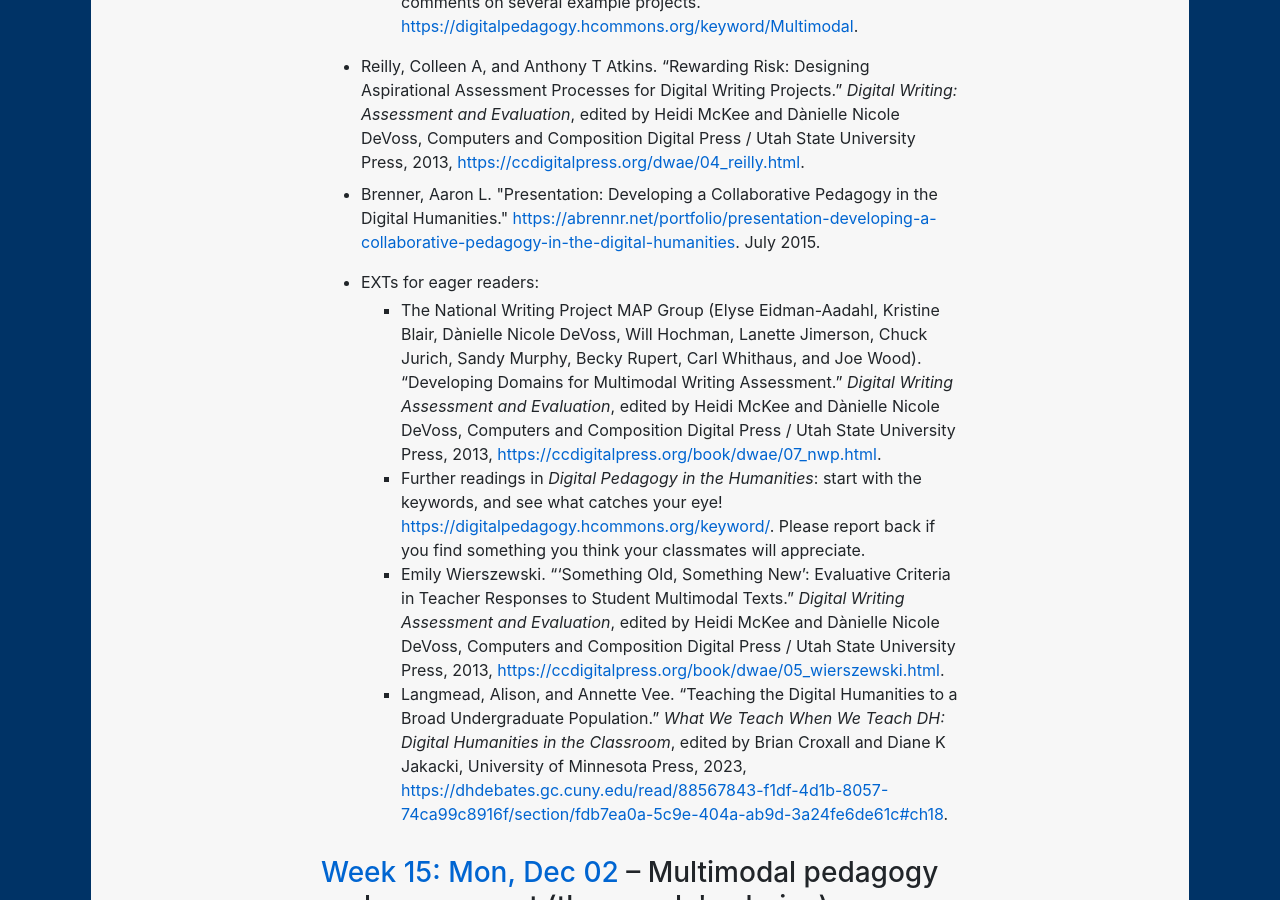
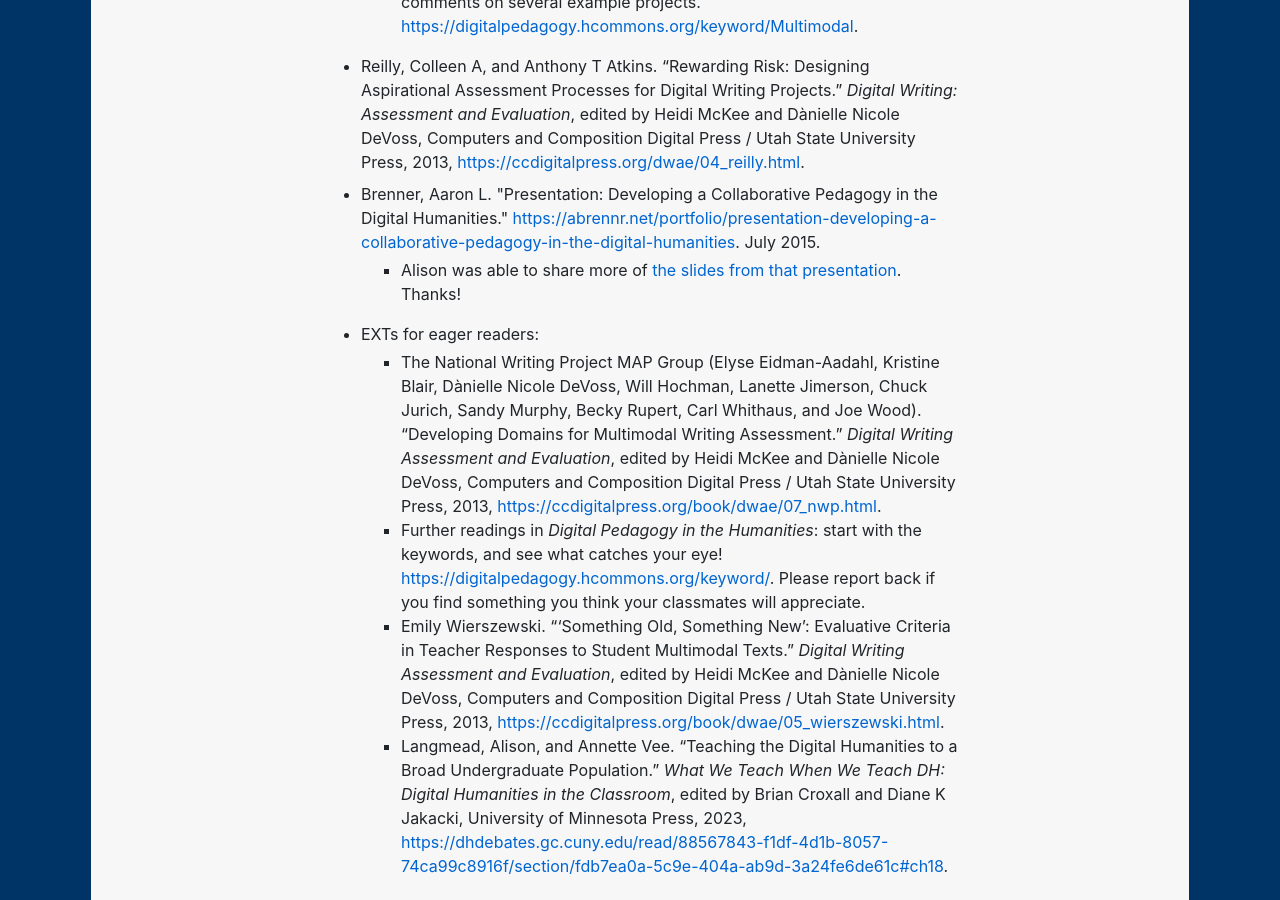
Before and after one commit to benmiller314/dsam2024fall, a Jekyll site: the page built from schedule.md, in a window 1280 px wide and 900 px high, scrolled down 11987 px. Built offline with Jekyll 4.4.1, drawn with Linux system fonts in a browser that asks for light colours; our own code applies the rules of GitHub Pages for plain Markdown files.

Commit message:
add slide context for Brenner talk

```diff
--- a/schedule.md
+++ b/schedule.md
@@ -317,7 +317,7 @@
         <li>Also read Virginia Kuhn's section on “Multimodal”: her curatorial intro and comments on several example projects. <a href="https://digitalpedagogy.hcommons.org/keyword/Multimodal">https://digitalpedagogy.hcommons.org/keyword/Multimodal</a>.</li>
     </ul></li>
     <li>Reilly, Colleen A, and Anthony T Atkins. “Rewarding Risk: Designing Aspirational Assessment Processes for Digital Writing Projects.” <em>Digital Writing: Assessment and Evaluation</em>, edited by Heidi McKee and Dànielle Nicole DeVoss, Computers and Composition Digital Press / Utah State University Press, 2013, <a href="https://ccdigitalpress.org/dwae/04_reilly.html">https://ccdigitalpress.org/dwae/04_reilly.html</a>.</li>
-    <li>Brenner, Aaron L. "Presentation: Developing a Collaborative Pedagogy in the Digital Humanities." <a href="https://abrennr.net/portfolio/presentation-developing-a-collaborative-pedagogy-in-the-digital-humanities">https://abrennr.net/portfolio/presentation-developing-a-collaborative-pedagogy-in-the-digital-humanities</a>. July 2015.</li>
+    <li>Brenner, Aaron L. "Presentation: Developing a Collaborative Pedagogy in the Digital Humanities." <a href="https://abrennr.net/portfolio/presentation-developing-a-collaborative-pedagogy-in-the-digital-humanities">https://abrennr.net/portfolio/presentation-developing-a-collaborative-pedagogy-in-the-digital-humanities</a>. July 2015.<ul><li>Alison was able to share more of <a href="https://pitt-my.sharepoint.com/:b:/g/personal/millerb_pitt_edu/EYB81PtqQPRJn0fFB1kdaI4BFxL9TMnF_JUQ6sgiXNKLsQ?e=kSpDxD">the slides from that presentation</a>. Thanks!</li></ul></li>
 </ul>
 
 <ul><li>EXTs for eager readers:
```
